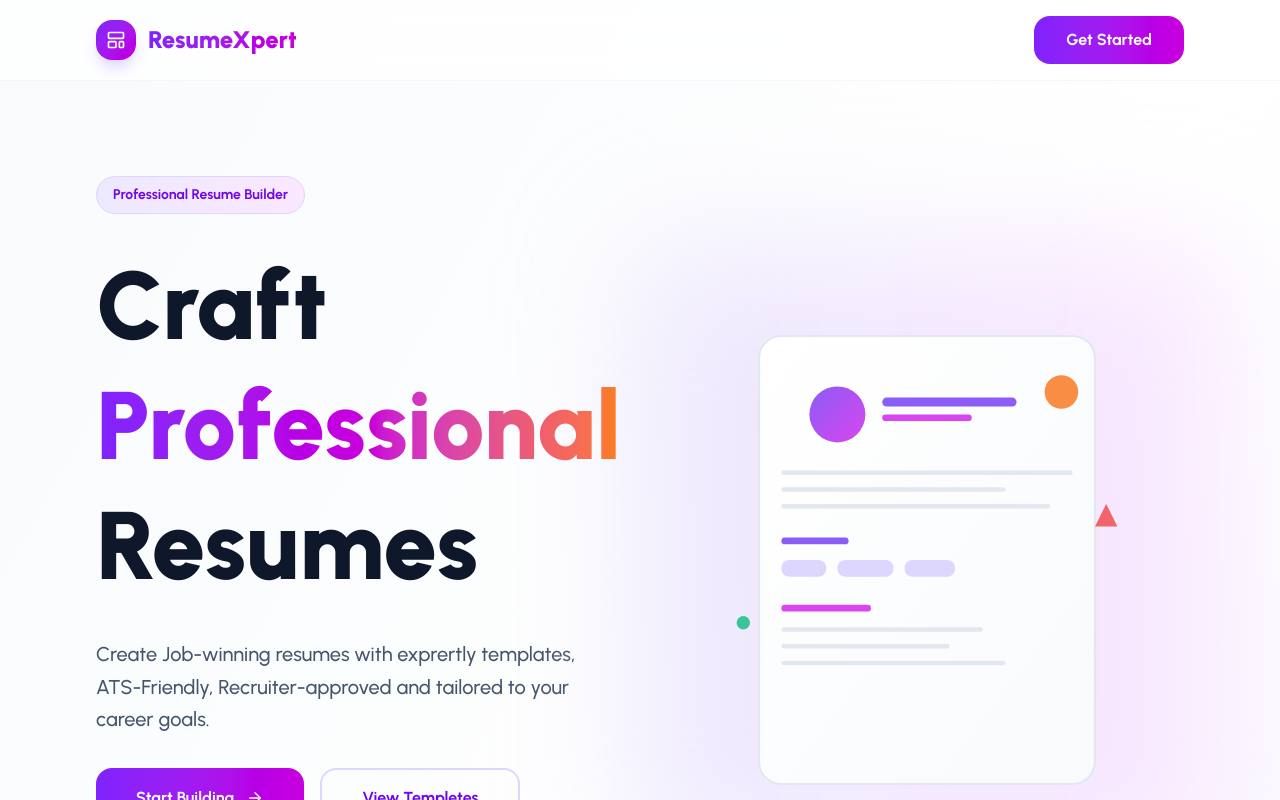
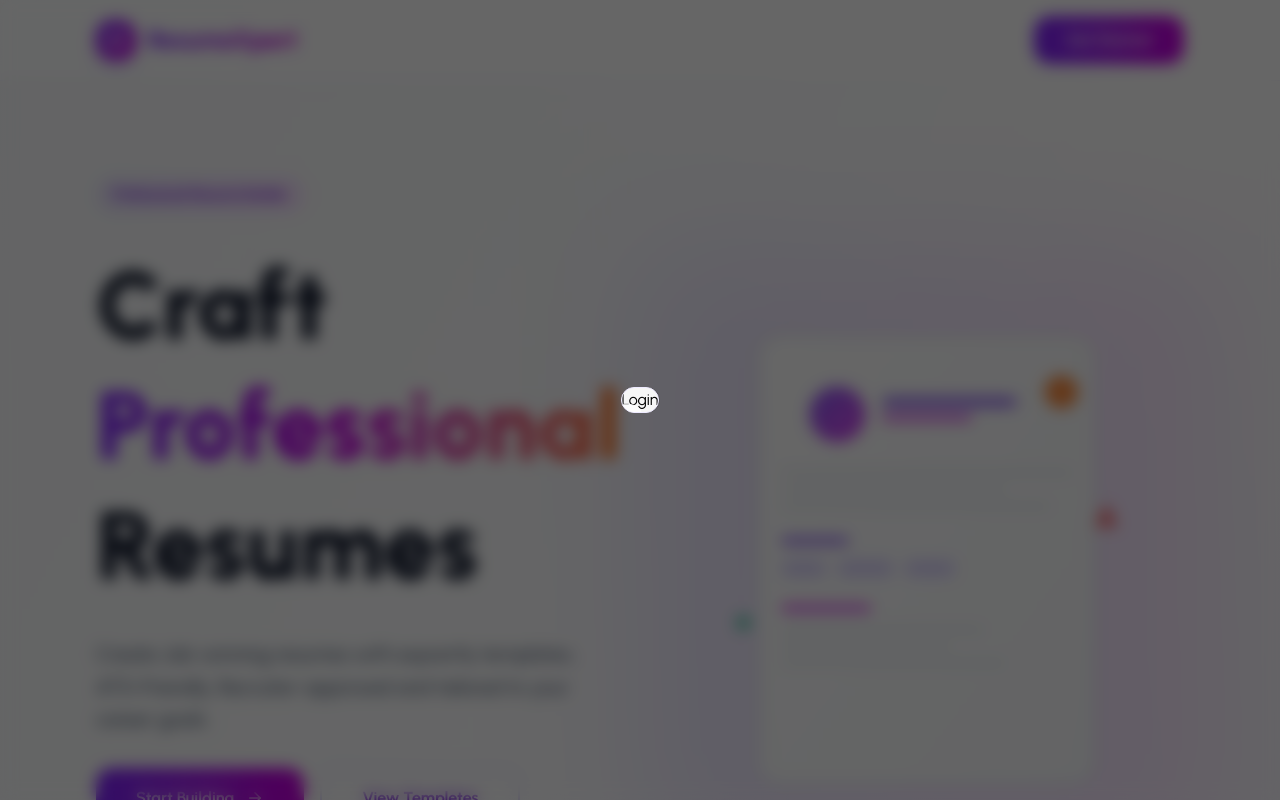
Before and after one commit to Jayant9917/Resume-Builder, a React (Vite) app in the folder frontend/: page / in a window 1280 px wide. Both pictures are taken after a click on the button "Get Started". Shown: the top 800 px of the page. Built offline with nearby package versions, Linux system fonts and the light colour scheme.

Commit message:
Modal is completed

```diff
--- /dev/null
+++ b/frontend/src/components/Login.jsx
@@ -0,0 +1,11 @@
+import React from 'react'
+
+const Login = () => {
+  return (
+    <div>
+      Login
+    </div>
+  )
+}
+
+export default Login
--- /dev/null
+++ b/frontend/src/components/Modal.jsx
@@ -0,0 +1,28 @@
+import React from 'react'
+import { modalStyles as styles } from '../assets/dummystyle'
+import { X } from 'lucide-react';
+
+const Modal = ({
+    children, isOpen, onClose, title, hideHeader
+}) => {
+    if (!isOpen) return null
+  return (
+    <div className={styles.overlay}>
+        <div className={styles.container}>
+            {!hideHeader && (
+                <div className={styles.header}>
+                    <h3 className={styles.title}>
+                        {title}
+                    </h3>
+                </div>
+            )}
+            <button type="button" className={styles.closeButton} onClick={onClose}>
+                <X size={20} />
+            </button>
+            <div className={styles.body}>{children}</div>
+        </div>
+    </div>
+  )
+}
+
+export default Modal
--- /dev/null
+++ b/frontend/src/components/SignUp.jsx
@@ -0,0 +1,11 @@
+import React from 'react'
+
+const SignUp = () => {
+  return (
+    <div>
+
+    </div>
+  )
+}
+
+export default SignUp
--- a/frontend/src/pages/LandingPage.jsx
+++ b/frontend/src/pages/LandingPage.jsx
@@ -5,6 +5,9 @@
 import { useNavigate } from 'react-router-dom';
 import { UserContext } from '../context/UserContext.jsx';
 import { ProfileInfoCard } from '../components/Cards.jsx';
+import Modal from '../components/Modal.jsx';
+import Login from '../components/Login.jsx';
+
 
 const LandingPage = () => {
   const { user } = useContext(UserContext)
@@ -306,6 +309,17 @@
           </p>
         </div>
       </footer>
+
+      {/* MODAL FOR LOGIN AND SIGNUP */}
+      <Modal isOpen={openAuthModal} onClose={() => {
+        setOpenAuthModal(false)
+        setCurrentPage("login")
+        }} hideHeader>
+          <div>
+            {currentPage === "login" && <Login setCurrentPage={setCurrentPage}/>}
+            {currentPage === "signup" && <SignUp setCurrentPage={setCurrentPage}/>}
+          </div>
+      </Modal>
     </div>
   )
 }
```
